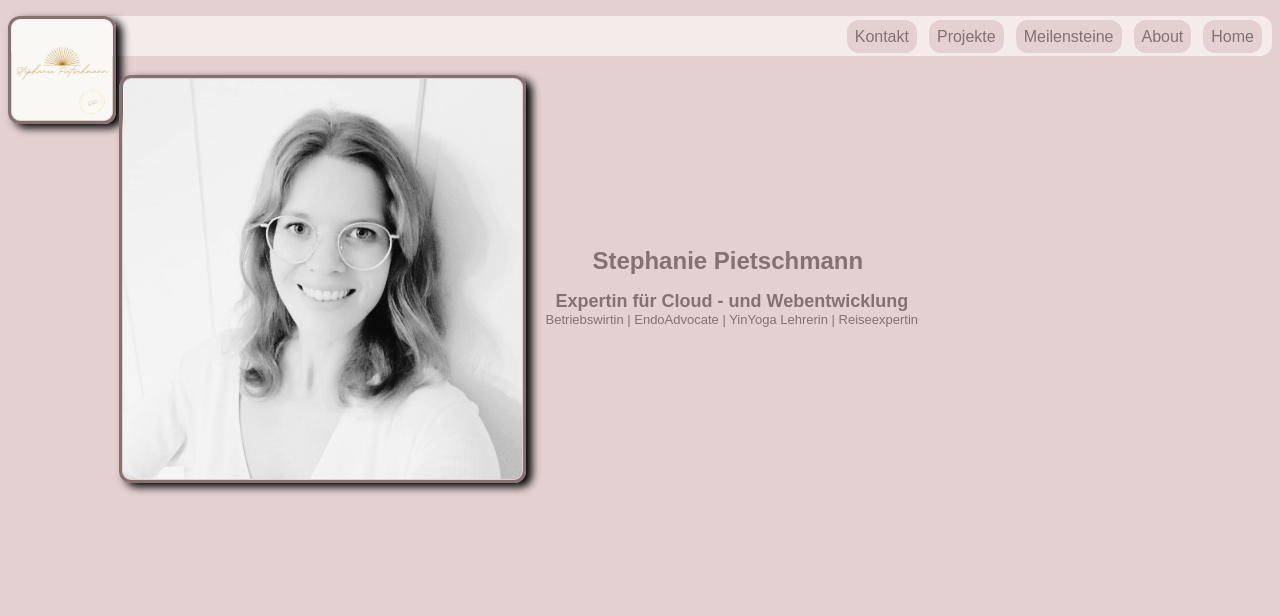
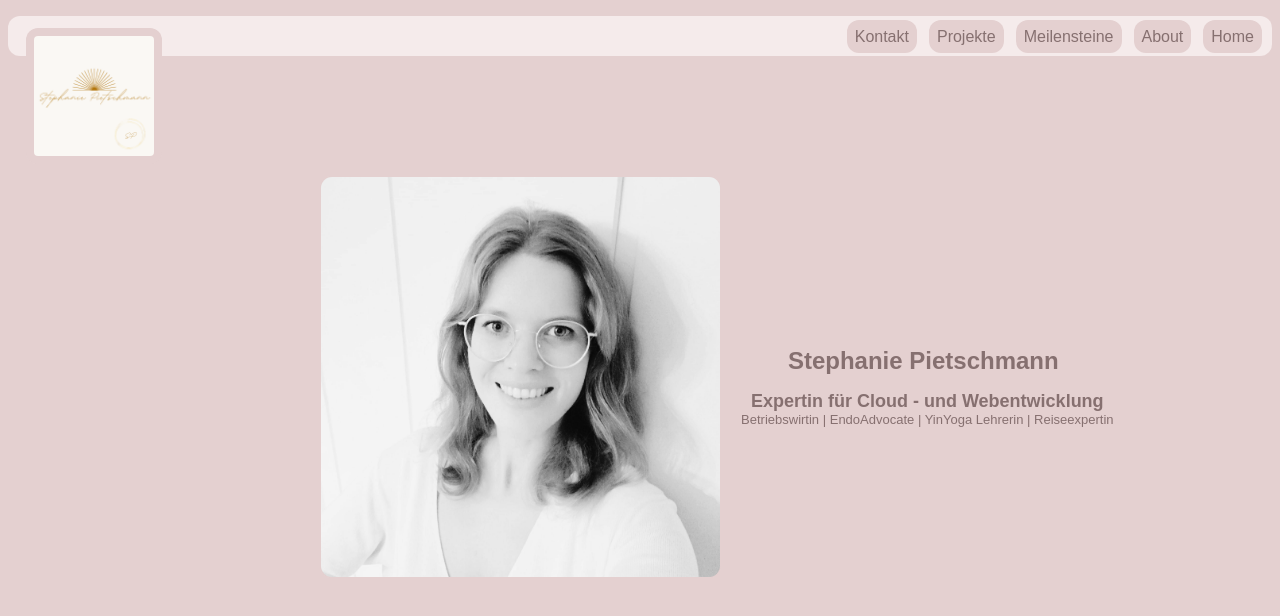
Before and after one commit to stephipie/stephipie.github.io, a plain HTML site: page home.html in a window 1280 px wide. Drawn offline with Linux system fonts and the light colour scheme.

Commit message:
modified home and styles

```diff
--- a/home.html
+++ b/home.html
@@ -6,8 +6,8 @@
     <link rel="stylesheet" href="styles/styles.css">
 
 <body>
-    <img src="images/logo.png" height="100px" alt="Logo" />
     <ul class="menu">
+        <li><img class="logo" src="images/logo.png" height="120.px" alt="Logo" /></li>
         <li><a href="contact.html">Kontakt</a></li>
         <li><a href="projects.html">Projekte</a></li>
         <li><a href="milestones.html">Meilensteine</a></li>
--- a/styles/styles.css
+++ b/styles/styles.css
@@ -42,6 +42,7 @@ p {
     text-align: right;
     border-radius: 12px;
 }
+
 .menu>li {
     display: inline;
     text-align: right;
@@ -59,27 +60,28 @@ p {
     text-align: right;
 }
 
-.menu>li>img {
-    text-align: left;
+.menu>li>.logo {
+    background-color: #E4D0D0;
+    padding: 8px;
+    margin-left: 8px;
+    text-decoration: none;
+    color: #867070;
+    border-radius: 12px;
+    float: left;
 
 }
 
-img {
-    border-color: #867070;
-    border-style: solid;
-    border-width:medium;
+.profilepicture {
+    background-color: #E4D0D0;
     border-radius: 12px;
     padding: 1px;
-    box-shadow: 6px 4px 8px;
-    float: left;
-    background-color: transparent;
+    margin: center;
+    text-align: center;
+    font-display: center;
 }
-.profilpicture {
-    border-color: #867070;
-    border-style: solid;
-    border-width:medium;
-    border-radius: 12px;
-    padding: 1px;
-    box-shadow: 6px 4px 8px;
-    float: left;
+
+table {
+    margin: auto;
+    text-align: center;
+    padding-top: 8%;
 }
```
Lines whose indentation alone changed are shown as unchanged.
